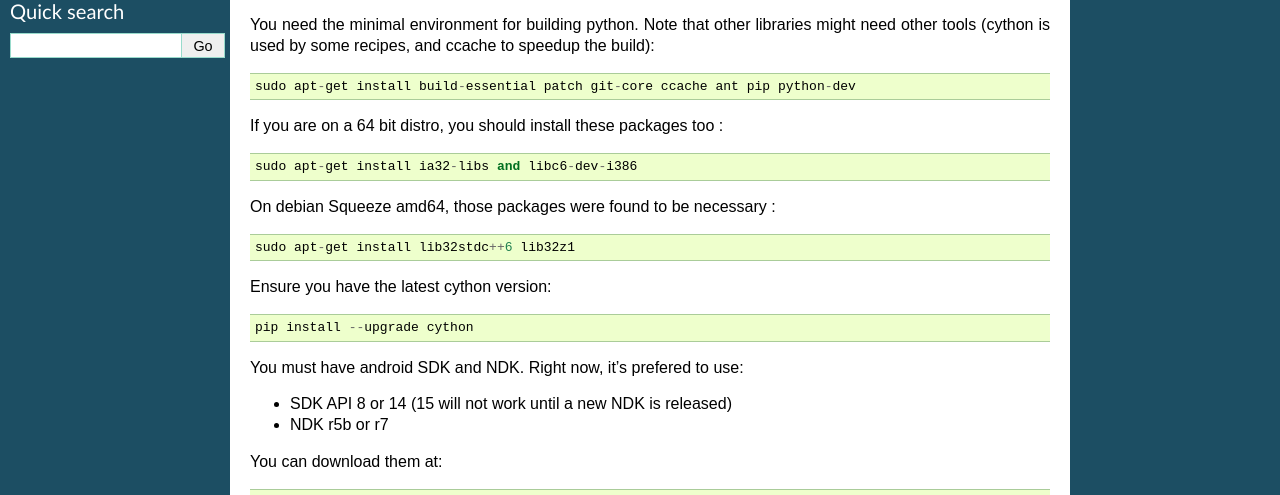
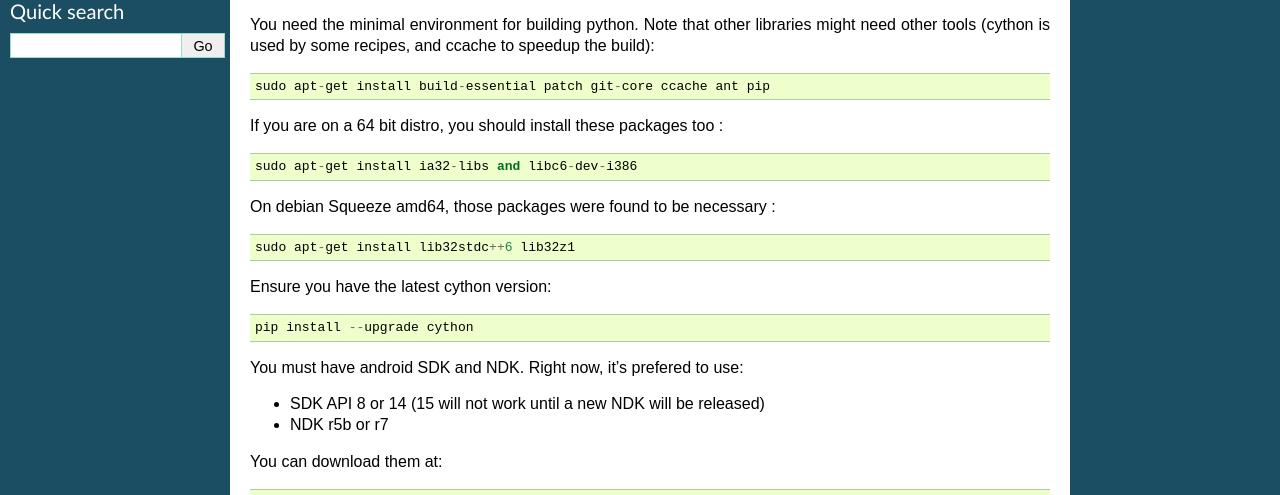
Before and after one commit to NeymarJohn/python-with-android, a Sphinx documentation site: the page built from docs/source/prerequisites.rst, in a window 1280 px wide. Shown: the part 212-707 px from the top of the page. Built offline with Sphinx 7.4.7, drawn with Linux system fonts in a browser that asks for light colours.

```diff
--- a/docs/source/prerequisites.rst
+++ b/docs/source/prerequisites.rst
@@ -14,7 +14,7 @@
 You need the minimal environment for building python. Note that other libraries
 might need other tools (cython is used by some recipes, and ccache to speedup the build)::
 
-    sudo apt-get install build-essential patch git-core ccache ant pip python-dev
+    sudo apt-get install build-essential patch git-core ccache ant pip
 
 If you are on a 64 bit distro, you should install these packages too ::
 
@@ -30,7 +30,7 @@
 
 You must have android SDK and NDK. Right now, it's prefered to use:
 
-- SDK API 8 or 14 (15 will not work until a new NDK is released)
+- SDK API 8 or 14 (15 will not work until a new NDK will be released)
 - NDK r5b or r7
 
 You can download them at::
```
Also changed, not shown: 5 other files.
